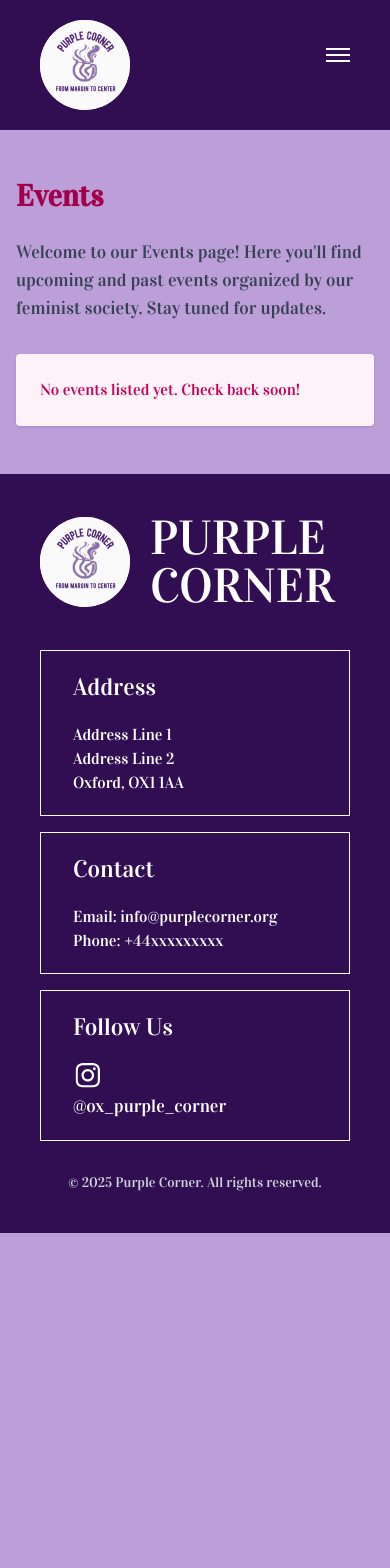
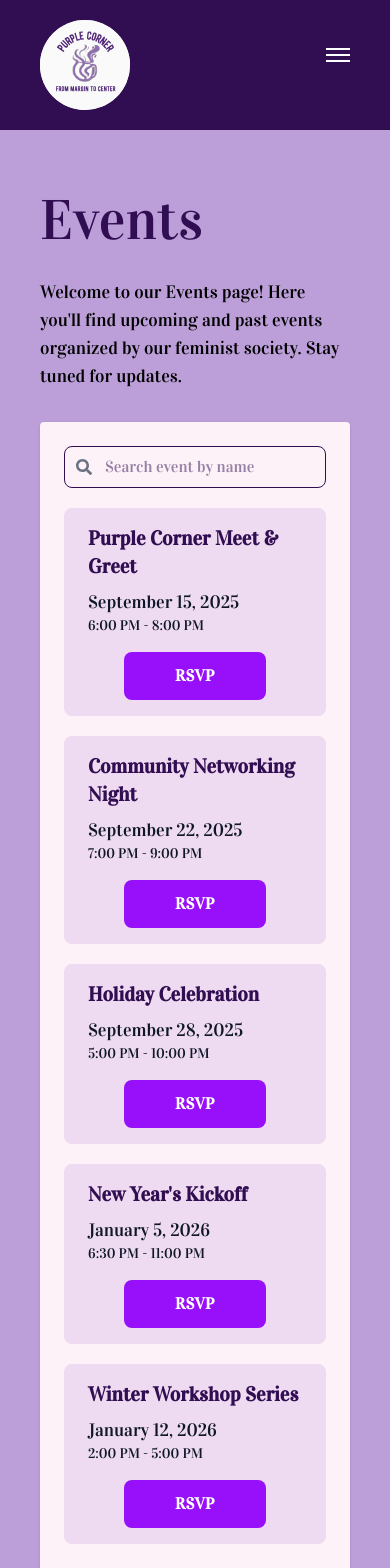
Before and after one commit to andr3wtn/purple-corner, a Next.js app: page /events in a window 390 px wide. Shown: the top 1568 px of the page. Before the commit the page ends 1233 px from the top, so only its background shows below. Built offline with nearby package versions, Linux system fonts and the light colour scheme.

Commit message:
Feat: subpages main components

```diff
--- a/package.json
+++ b/package.json
@@ -13,7 +13,8 @@
   "dependencies": {
     "next": "15.3.5",
     "react": "^19.0.0",
-    "react-dom": "^19.0.0"
+    "react-dom": "^19.0.0",
+    "react-icons": "^5.5.0"
   },
   "devDependencies": {
     "@eslint/eslintrc": "^3",
--- a/src/app/about/page.tsx
+++ b/src/app/about/page.tsx
@@ -1,14 +1,21 @@
 import React from "react";
+import Footer from "@/components/Footer"
 import Header from "@/components/Header"
 
 export default function AboutUsPage() {
   return (
     <>
       <Header />
-      <div className="max-w-3xl mx-auto py-12 px-4">
-        <h1 className="text-3xl font-bold text-pink-800 mb-6">About Us</h1>
-        <p className="mb-4 text-lg text-gray-700">Welcome to our About Us page!</p>
+      <div className="max-w-5xl mx-auto py-12 px-10">
+        <h1 className="text-[3.5rem] mb-4 sm:mb-6 sm:text-[3.875rem]">About Us</h1>
+        <p className="mb-4 text-lg text-black">Welcome to our About Us page!</p>
       </div>
+
+      <div>
+
+      </div>
+
+      <Footer />
     </>
 
   );
--- a/src/app/events/page.tsx
+++ b/src/app/events/page.tsx
@@ -1,16 +1,86 @@
 import React from "react";
+import { FaSearch } from 'react-icons/fa';
 import Header from "@/components/Header"
 import Footer from "@/components/Footer"
 
 export default function EventsPage() {
+  // Hard-coded, saved for later
+  const upcomingEvents = [
+    {
+        id: 1,
+        name: "Purple Corner Meet & Greet",
+        date: "September 15, 2025",
+        time: "6:00 PM - 8:00 PM"
+    },
+    {
+        id: 2,
+        name: "Community Networking Night",
+        date: "September 22, 2025",
+        time: "7:00 PM - 9:00 PM"
+    },
+    {
+        id: 3,
+        name: "Holiday Celebration",
+        date: "September 28, 2025",
+        time: "5:00 PM - 10:00 PM"
+    },
+    {
+        id: 4,
+        name: "New Year's Kickoff",
+        date: "January 5, 2026",
+        time: "6:30 PM - 11:00 PM"
+    },
+    {
+        id: 5,
+        name: "Winter Workshop Series",
+        date: "January 12, 2026",
+        time: "2:00 PM - 5:00 PM"
+    }
+];
+
   return (
     <>
       <Header />
-      <div className="max-w-3xl mx-auto py-12 px-4">
-        <h1 className="text-3xl font-bold text-pink-800 mb-6">Events</h1>
-        <p className="mb-4 text-lg text-gray-700">Welcome to our Events page! Here you&apos;ll find upcoming and past events organized by our feminist society. Stay tuned for updates.</p>
-        {/* TODO: List of events will go here */}
-        <div className="mt-8 p-6 bg-pink-50 rounded shadow text-pink-700">No events listed yet. Check back soon!</div>
+      <div className="max-w-5xl mx-auto py-12 px-10">
+        <h1 className="text-[3.5rem] mb-4 sm:mb-6 sm:text-[3.875rem]">Events</h1>
+        <p className="mb-4 text-lg text-black">Welcome to our Events page! Here you&apos;ll find upcoming and past events organized by our feminist society. Stay tuned for updates.</p>
+
+        <div className="mt-8 p-6 bg-pink-50 rounded shadow">
+          <form className="mb-5 flex gap-5 justify-center">
+            <div className="relative w-full sm:w-2/3 md:max-w-[500px]">
+              <FaSearch className="absolute left-3 top-1/2 -translate-y-1/2 text-gray-500" />
+              <input
+                placeholder="Search event by name"
+                className="border rounded-lg pl-10 pr-3 py-2 w-full"
+              />
+            </div>
+            <button type="submit" className="border rounded-lg text-white py-1 px-3 bg-purple-600 hidden sm:block">Search</button>
+          </form>
+          {upcomingEvents.map((event) => {
+            return (
+              <div
+                  key={event.id}
+                  className="bg-purple-800/10 rounded-lg mb-5 px-6 py-4 flex flex-col sm:flex-row sm:items-center sm:justify-between gap-4 hover:bg-purple-700/5 transition-colors cursor-pointer"
+              >
+                  <div className="flex-1">
+                      <h4 className="text-xl font-semibold mb-2">{event.name}</h4>
+                      <div className="text-gray-900">
+                          <p className="text-lg">{event.date}</p>
+                          <p className="text-sm">{event.time}</p>
+                      </div>
+                  </div>
+                  <div className="text-center">
+                      <button
+
+                          className="bg-purple-600 w-2/3 sm:w-full hover:bg-purple-700 hover:scale-105 text-white font-semibold py-3 px-6 rounded-lg transition-colors duration-200 whitespace-nowrap tracking-wide"
+                      >
+                          RSVP
+                      </button>
+                  </div>
+              </div>
+            )
+          })}
+        </div>
       </div>
 
       <Footer />
--- a/src/app/resources/page.tsx
+++ b/src/app/resources/page.tsx
@@ -6,12 +6,13 @@ export default function ResourcesPage() {
   return (
     <>
       <Header />
-      <div className="max-w-3xl mx-auto py-12 px-4">
-        <h1 className="text-3xl font-bold text-pink-800 mb-6">Resources</h1>
-        <p className="mb-4 text-lg text-gray-700">Welcome to our Resources page! Here you&apos;ll find helpful links, articles, and materials curated by our feminist society.</p>
+      <div className="max-w-5xl mx-auto py-12 px-10">
+        <h1 className="text-[3.5rem] mb-4 sm:mb-6 sm:text-[3.875rem]">Resources</h1>
+        <p className="mb-4 text-lg text-black">Welcome to our Resources page! Here you&apos;ll find helpful links, articles, and materials curated by our feminist society.</p>
         {/* TODO: List of resources will go here */}
         <div className="mt-8 p-6 bg-pink-50 rounded shadow text-pink-700">No resources listed yet. Check back soon!</div>
       </div>
+
       <Footer />
     </>
 
--- a/src/components/Events.tsx
+++ b/src/components/Events.tsx
@@ -10,31 +10,31 @@ const upcomingEvents = [
     {
         id: 1,
         name: "Purple Corner Meet & Greet",
-        date: "December 15, 2024",
+        date: "September 15, 2025",
         time: "6:00 PM - 8:00 PM"
     },
     {
         id: 2,
         name: "Community Networking Night",
-        date: "December 22, 2024",
+        date: "September 22, 2025",
         time: "7:00 PM - 9:00 PM"
     },
     {
         id: 3,
         name: "Holiday Celebration",
-        date: "December 28, 2024",
+        date: "September 28, 2025",
         time: "5:00 PM - 10:00 PM"
     },
     {
         id: 4,
         name: "New Year's Kickoff",
-        date: "January 5, 2025",
+        date: "January 5, 2026",
         time: "6:30 PM - 11:00 PM"
     },
     {
         id: 5,
         name: "Winter Workshop Series",
-        date: "January 12, 2025",
+        date: "January 12, 2026",
         time: "2:00 PM - 5:00 PM"
     }
 ];
--- a/src/components/Footer.tsx
+++ b/src/components/Footer.tsx
@@ -36,10 +36,6 @@ export default function Footer({ id }: FooterProps) {
                         <Image src="/images/instagram.svg" alt="Instagram" width={30} height={30} className=""/>
                         <span className="text-lg">@ox_purple_corner</span>
                     </a>
-                    {/* <Link className="mt-4 bg-purple-600 hover:bg-purple-700 text-white font-semibold py-2 px-4 rounded-lg transition-colors duration-200" href="https://buy.stripe.com/7sYbJ24LdgnygzCgElbZe00"
-              target="_blank">
-                        Become a member
-                    </Link> */}
                 </div>
             </div>
 
--- a/src/components/ListItem.tsx
+++ b/src/components/ListItem.tsx
@@ -9,8 +9,10 @@ interface ListItemProps {
 
 export default function ListItem({ children, className = "", href = "" }: ListItemProps) {
   return (
-    <li className={`sm:rounded-full flex sm:justify-center items-center md:w-30 lg:w-35 md:text-xl lg:text-2xl font-normal ${className}`}>
-      <Link className="py-1" href={`${href}`}>{children}</Link>
-    </li>
+    <Link className={`py-1 sm:rounded-full flex sm:justify-center items-center md:w-30 lg:w-35 md:text-xl lg:text-2xl font-normal ${className}`} href={`${href}`}>
+      <li className=''>
+        {children}
+      </li>
+    </Link>
   );
 }
```
Also changed, not shown: 1 other file (tests, documents, lock files or other folders).
